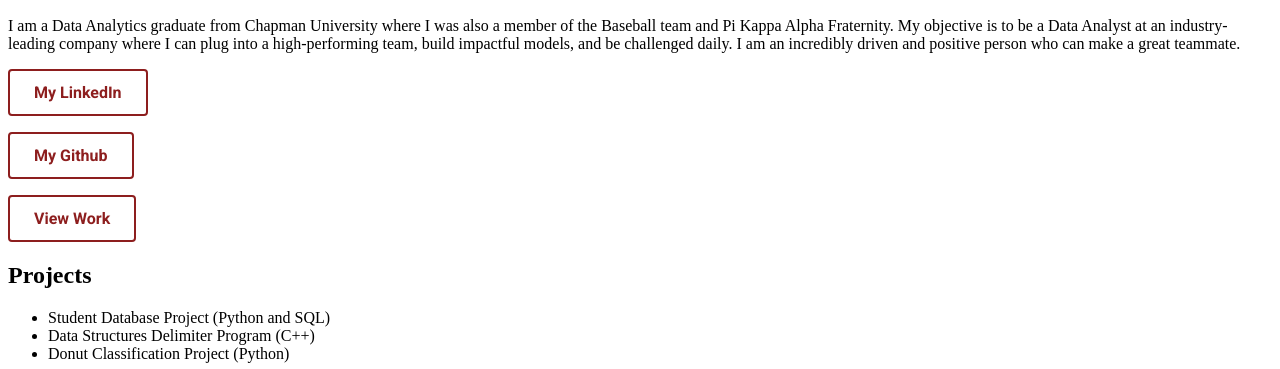
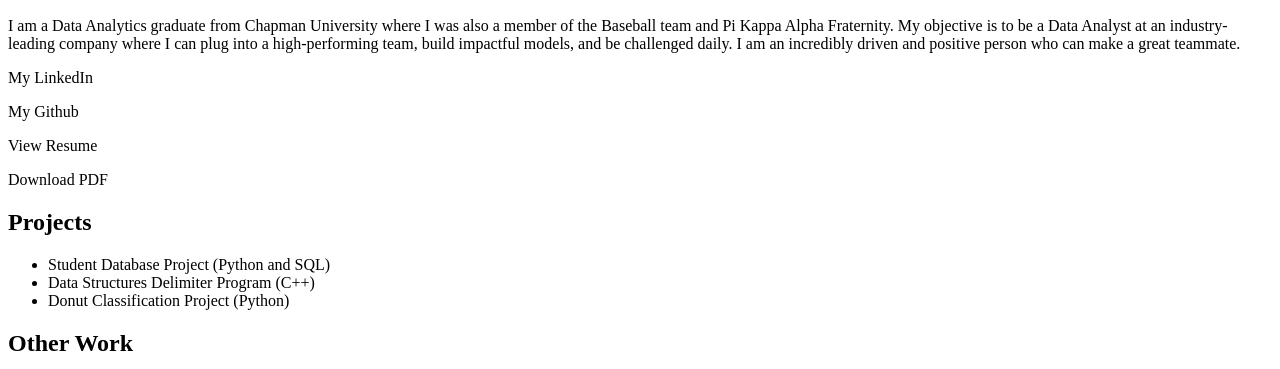
Before and after one commit to tmoore-byte/WebEngineeringP1, a plain HTML site: page index.html in a window 1280 px wide. Shown: the part 431-800 px from the top of the page. Drawn offline with Linux system fonts and the light colour scheme.

Commit message:
Update index.html

```diff
--- a/index.html
+++ b/index.html
@@ -5,7 +5,6 @@
     <title>Thomas Moore</title>
     <meta charset="utf-8">
     <link rel="stylesheet" href="stylesheet.css">
-    <link rel="stylesheet" href="https://fonts.googleapis.com/css?family=Roboto:400,700&display=swap">
     <script src="https://kit.fontawesome.com/a076d05399.js" crossorigin="anonymous"></script>
 </head>
 
@@ -32,13 +31,16 @@
                     incredibly driven and positive person who can make a great teammate.
                 </p>
                 <p>
-                    <a href="https://www.linkedin.com/in/thomas-moore-4b08371b6" class="button">My LinkedIn</a>
+                    <a href="https://www.linkedin.com/in/thomas-moore-4b08371b6" class="text-link">My LinkedIn</a>
                 </p>
                 <p>
-                    <a href="https://github.com/tmoore-byte" class="button">My Github</a>
+                    <a href="https://github.com/tmoore-byte" class="text-link">My Github</a>
                 </p>
                 <p>
-                    <a href="#work" class="button view-work">View Work</a>
+                    <a href="#work" class="view-resume">View Resume</a>
+                </p>
+                <p>
+                    <a href="path/to/resume.pdf" class="button-download" download>Download PDF</a>
                 </p>
             </div>
 
```
